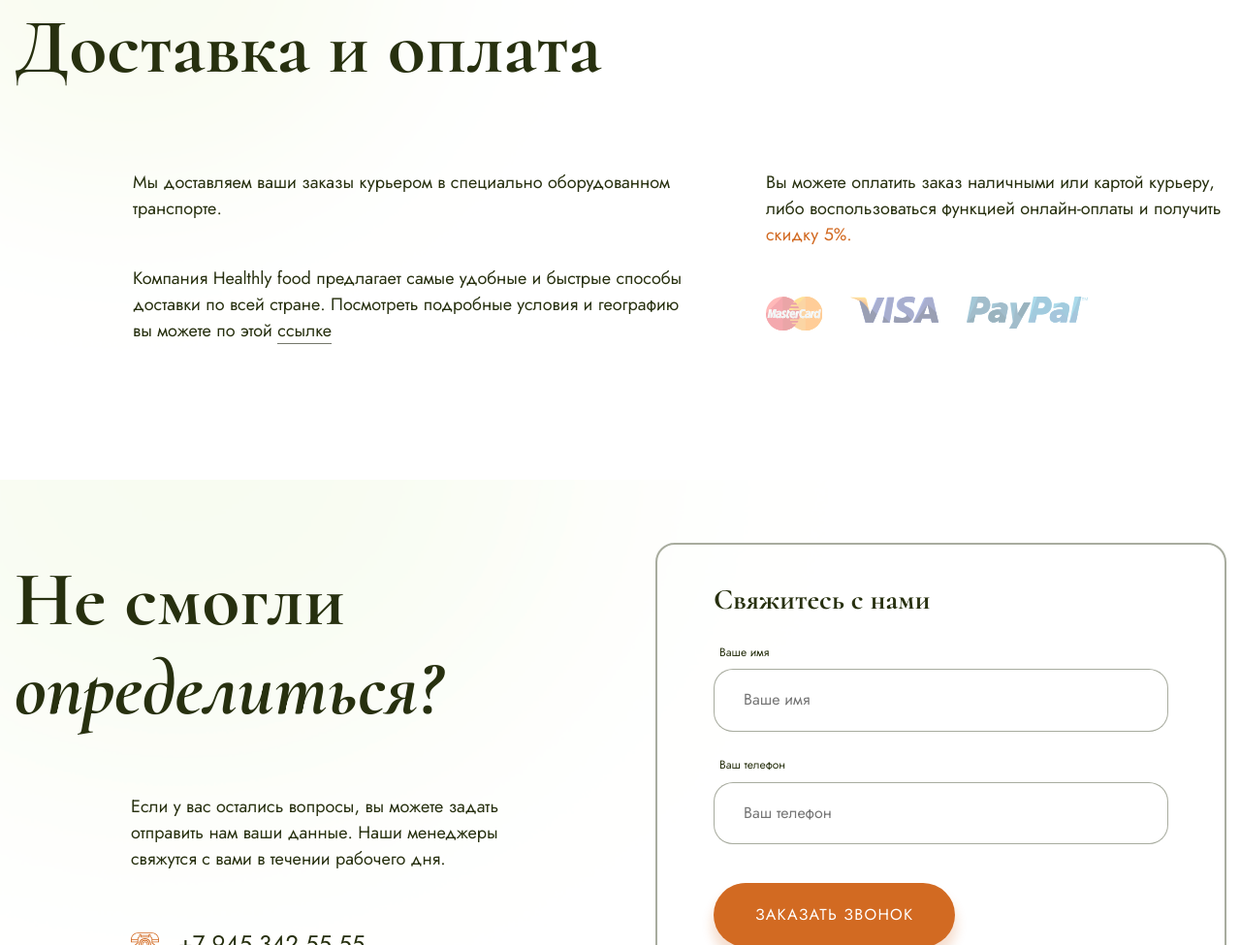
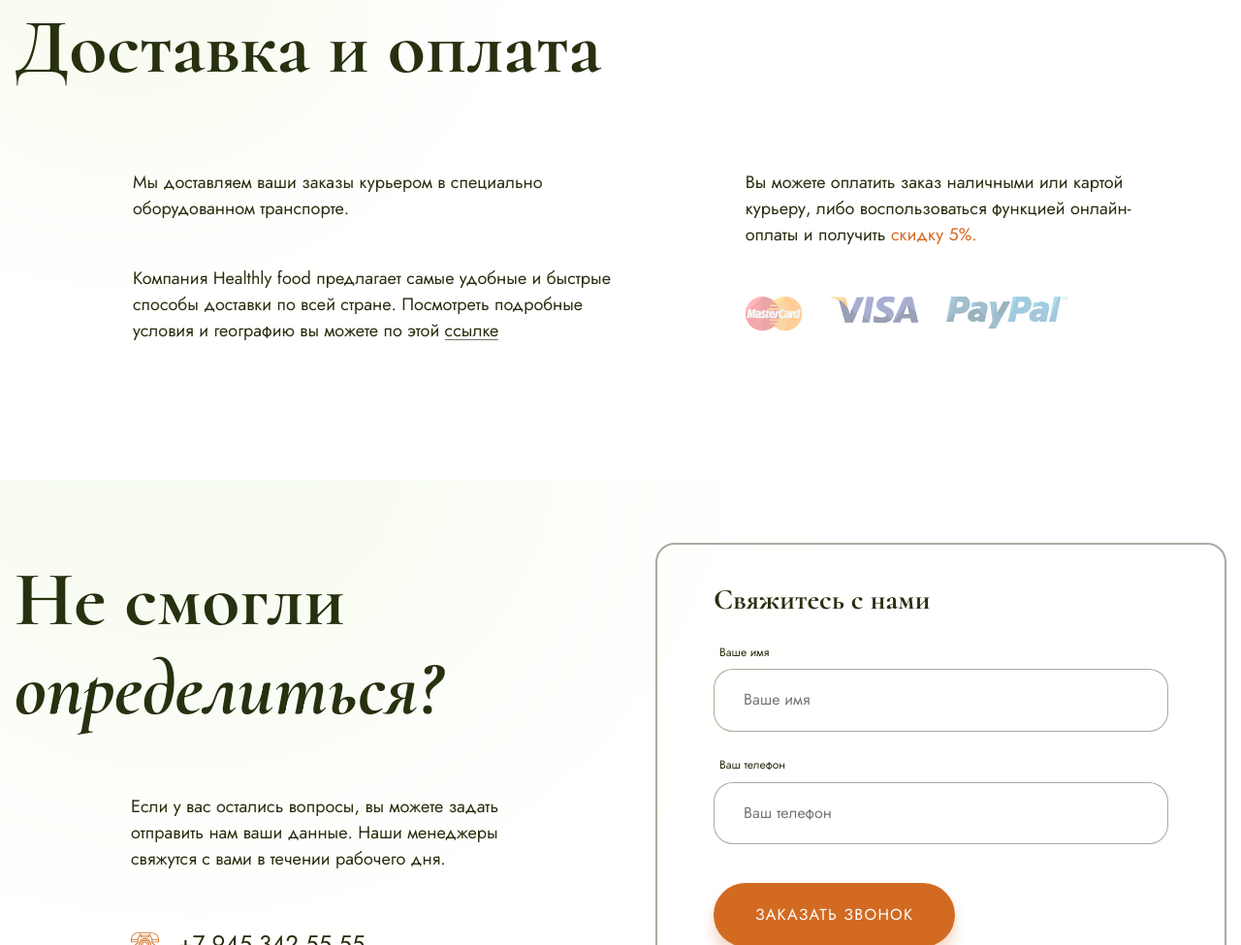
Before and after one commit to MrPhantomas/Module2_Learning, a website built with webpack: page Module2_Shop/src/index.html in a window 1280 px wide. Shown: the part 5700-6675 px from the top of the page at 97% size. Built offline with nearby package versions, Linux system fonts and the light colour scheme.

Commit message:
module 2 lesson 14 homework fix

```diff
--- a/Module2_Shop/src/index.html
+++ b/Module2_Shop/src/index.html
@@ -578,7 +578,7 @@
                 </div>
                 <div class="delivery__box">
                     <p class="description description_size-s">
-                        Вы можете оплатить заказ наличными или картой курьеру, либо воспользоваться функцией онлайн-оплаты и получить <span class="delivery__span">скидку 5%.</span>
+                        Вы можете оплатить заказ наличными или картой курьеру, либо воспользоваться функцией онлайн-оплаты и получить <span class="delivery__span">скидку&nbsp;5%.</span>
                     </p>
                     <ul class="delivery__logos">
                         <li class="delivery__logos-item"></li>
--- a/Module2_Shop/src/styles/main.scss
+++ b/Module2_Shop/src/styles/main.scss
@@ -688,15 +688,16 @@ body {
     padding-bottom: 14rem;
     &__block {
         display: flex;
-        justify-content: space-between;
+        justify-content: space-start;
+        gap: 12%;
         margin-top: 8rem;
+        margin-left: 12.2rem;
     }
     &__text {
-        max-width: 570px;
-        margin-left: 12.2rem;
+        flex-basis: 44%;
     }
     &__box {
-        max-width: 475px;
+        flex-basis: 37%;
     }
     &__logos {
         display: flex;
@@ -707,6 +708,7 @@ body {
         &-item{
             background-size: cover;
             background-repeat: no-repeat;
+            background-position: center center;
             opacity: .4;
             &:hover {
                 opacity: 1;
@@ -734,7 +736,17 @@ body {
     &__link {
         color: $green;
         text-decoration: none;
-        border-bottom: 1px solid #74776b;
+        //border-bottom: 1px solid #74776b;
+        position: relative;
+        &::after {
+            content: '';
+            width: 100%;
+            height: 1px;
+            background-color: #74776b;
+            position: absolute;
+            bottom: 3px;
+            left: 0;
+        }
     }
     &__span {
         color: $orange;
```
